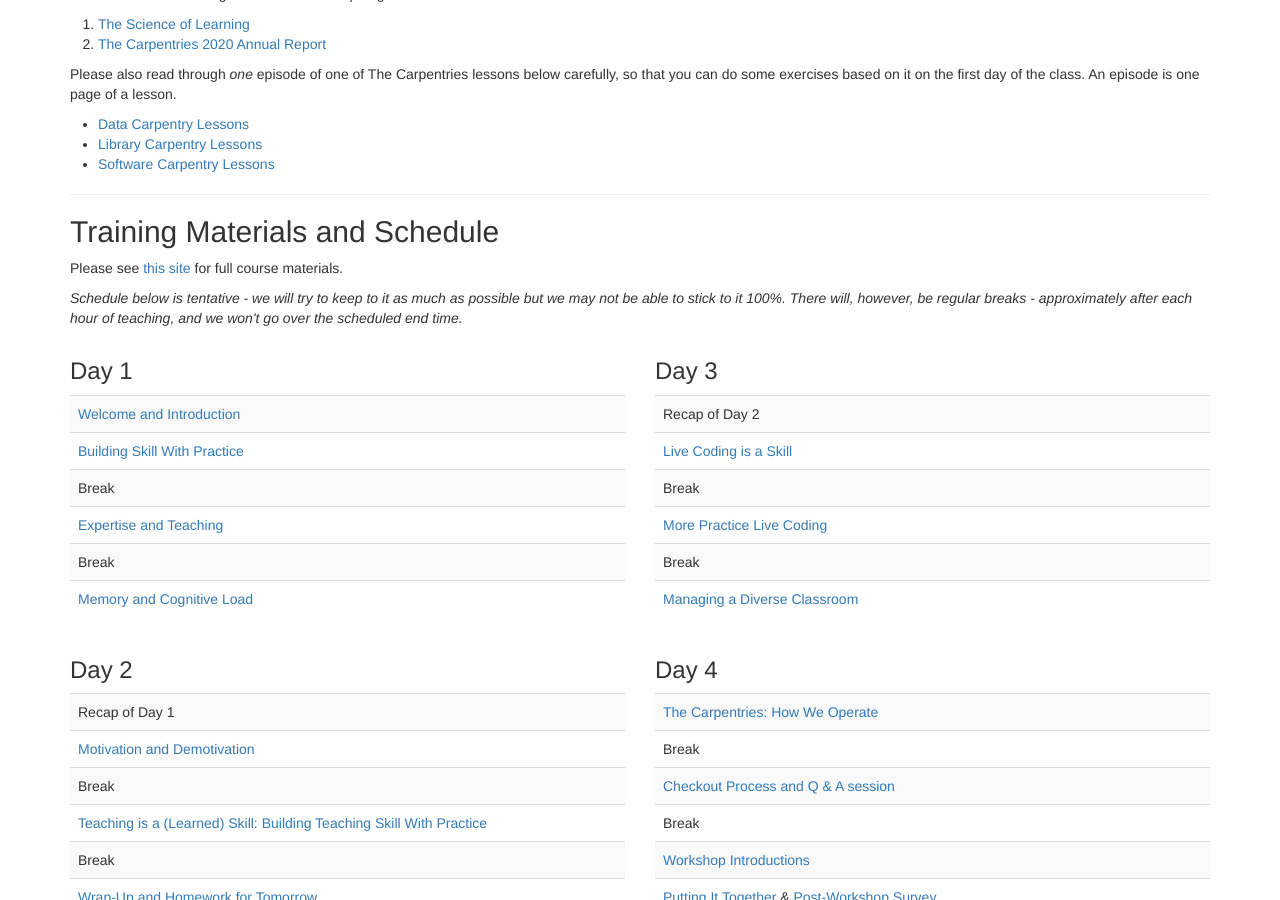
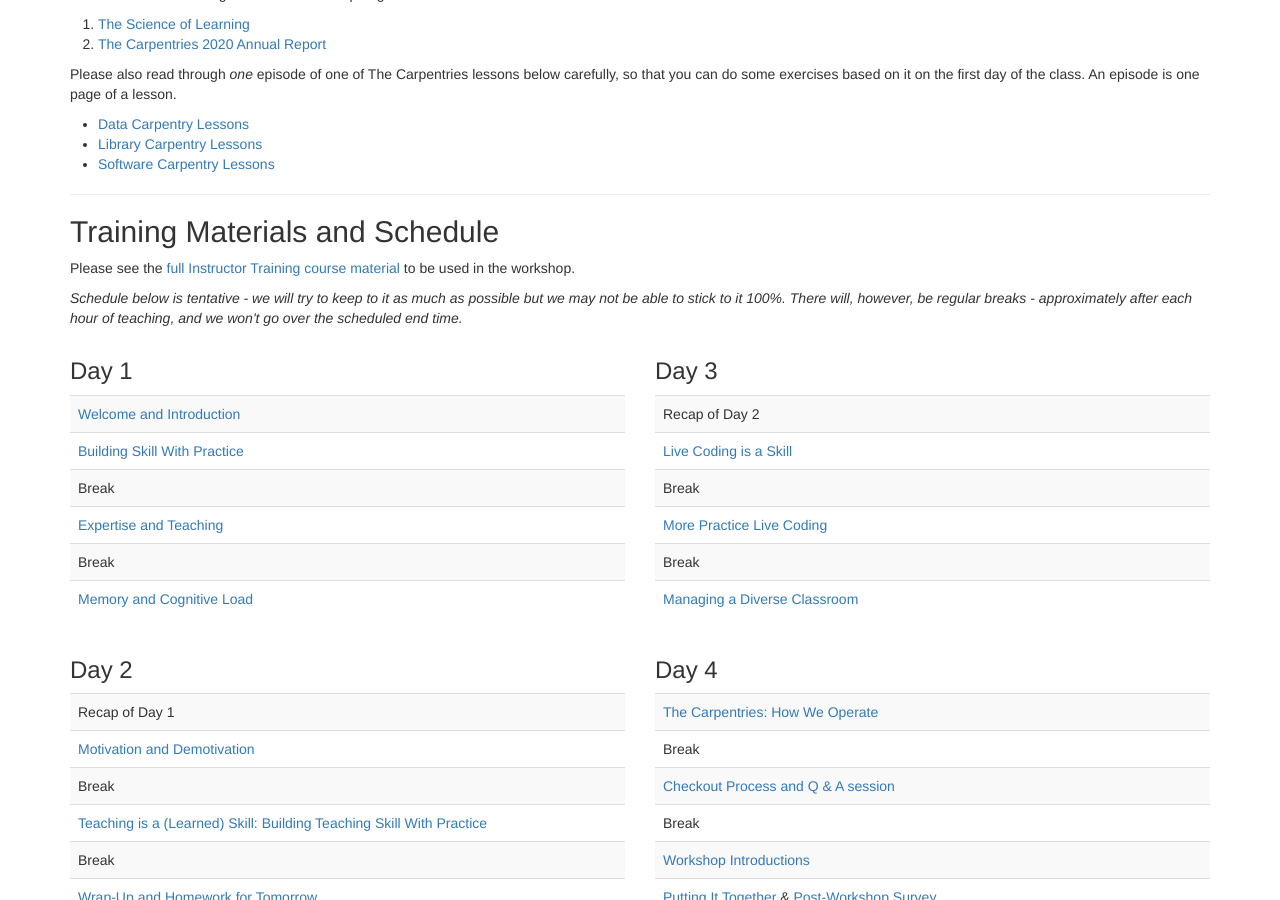
Before and after one commit to carpentries-workshops/2021-09-21-ttt-online-CDT, a Jekyll site: the page built from index.md, in a window 1280 px wide and 900 px high, scrolled down 1214 px. Built offline with Jekyll 4.4.1, drawn with Linux system fonts in a browser that asks for light colours.

Commit message:
Update index.md

```diff
--- a/index.md
+++ b/index.md
@@ -213,7 +213,7 @@ for more information.
 <h2 id="materials" name="materials">Training Materials and Schedule</h2>
 
 <p>
-  Please see <a href="{{ site.training_site }}">this site</a> for full course materials.
+  Please see the <a href="{{ site.training_site }}">full Instructor Training course material</a> to be used in the workshop.
 </p>
 <p><em>Schedule below is tentative - we will try to keep to it as much as possible but we may not be able to stick to it
 100%. There will, however, be regular breaks - approximately after each hour of teaching, and we won't go over the
```
